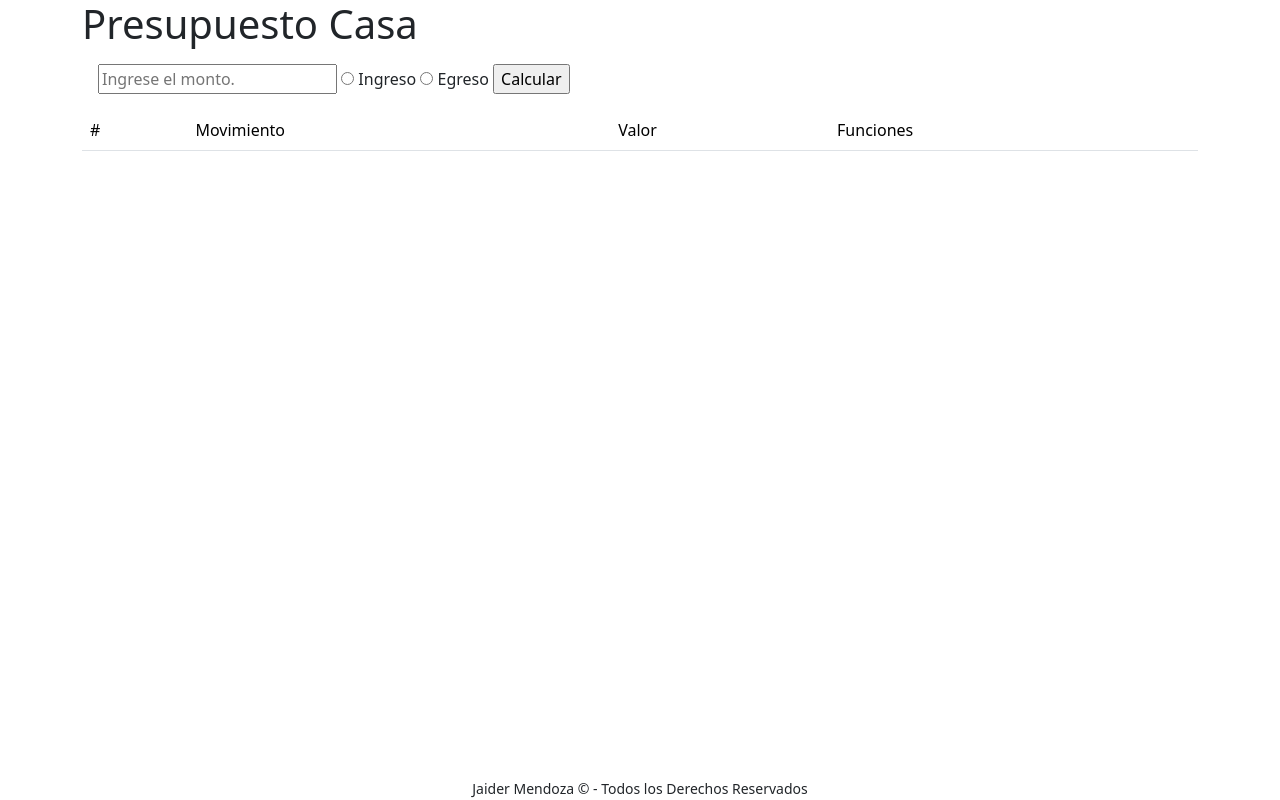
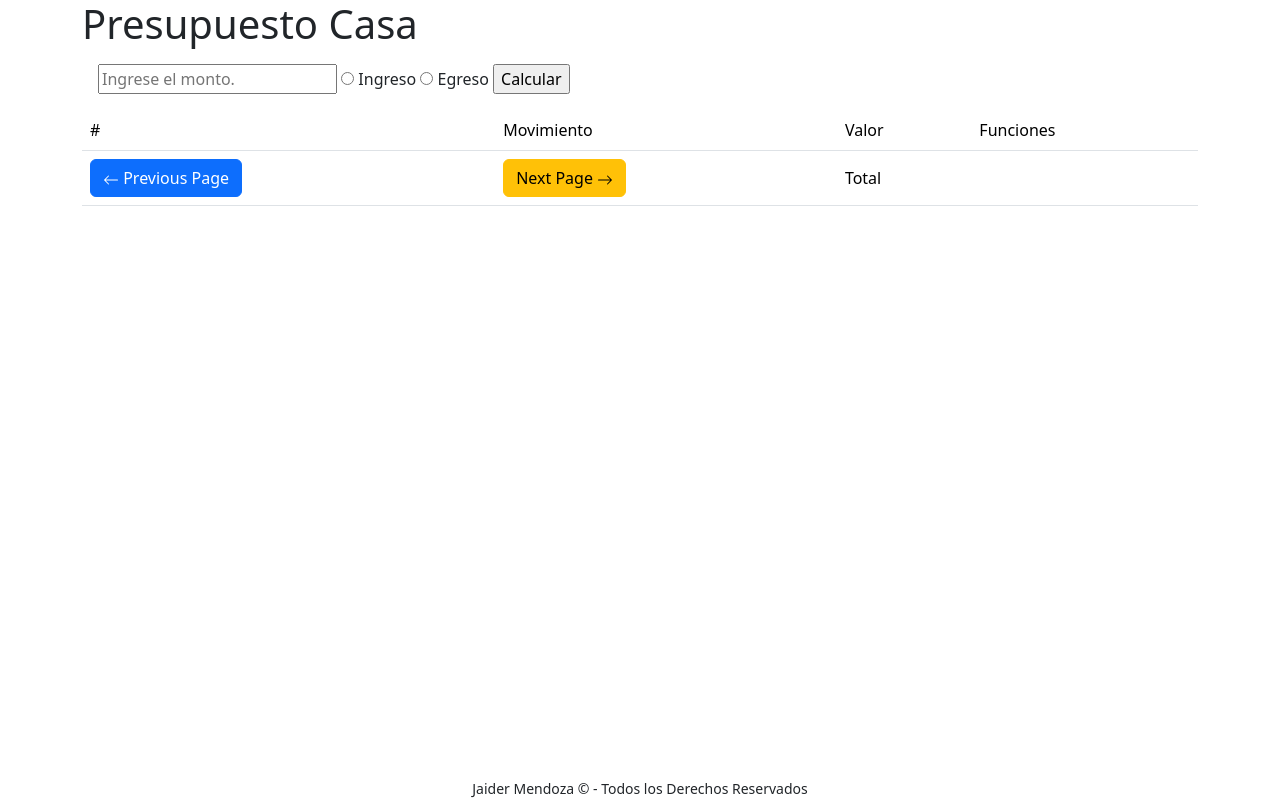
Before and after one commit to Dabrox02/presupuestoCasa, a plain HTML site: page index.html in a window 1280 px wide. Drawn offline with nearby package versions, Linux system fonts and the light colour scheme; no server answers.

Commit message:
feat: :sparkles: add footer to table

```diff
--- a/index.html
+++ b/index.html
@@ -38,6 +38,34 @@
                         <td>Funciones</td>
                     </tr>
                 </thead>
+                <tfoot>
+                    <tr>
+                        <td>
+                            <button id="btn-prev" class="btn btn-primary">
+                                <svg xmlns="http://www.w3.org/2000/svg" width="16" height="16" fill="currentColor"
+                                    class="bi bi-arrow-left" viewBox="0 0 16 16">
+                                    <path fill-rule="evenodd"
+                                        d="M15 8a.5.5 0 0 0-.5-.5H2.707l3.147-3.146a.5.5 0 1 0-.708-.708l-4 4a.5.5 0 0 0 0 .708l4 4a.5.5 0 0 0 .708-.708L2.707 8.5H14.5A.5.5 0 0 0 15 8z" />
+                                </svg>
+                                Previous Page
+                            </button>
+                        </td>
+                        <td>
+                            <button id="btn-next" class="btn btn-warning">
+                                Next Page
+                                <svg xmlns="http://www.w3.org/2000/svg" width="16" height="16" fill="currentColor"
+                                    class="bi bi-arrow-right" viewBox="0 0 16 16">
+                                    <path fill-rule="evenodd"
+                                        d="M1 8a.5.5 0 0 1 .5-.5h11.793l-3.147-3.146a.5.5 0 0 1 .708-.708l4 4a.5.5 0 0 1 0 .708l-4 4a.5.5 0 0 1-.708-.708L13.293 8.5H1.5A.5.5 0 0 1 1 8z" />
+                                </svg>
+                            </button>
+                        </td>
+                        <td>
+                            Total
+                        </td>
+                        <td id="total"></td>
+                    </tr>
+                </tfoot>
             </table>
         </main>
         <footer class="fixed-bottom bottom-0 text-center">
```
